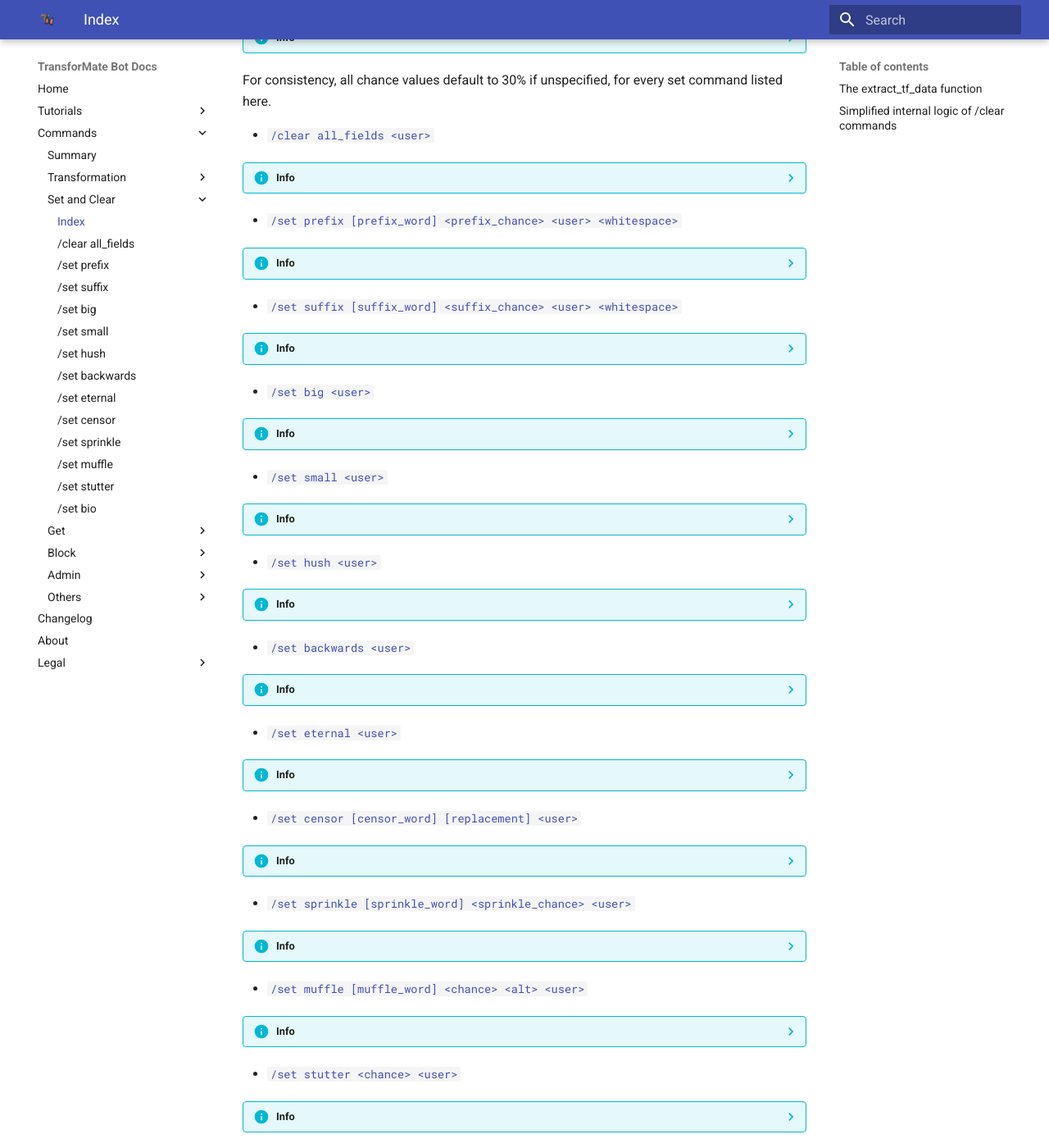
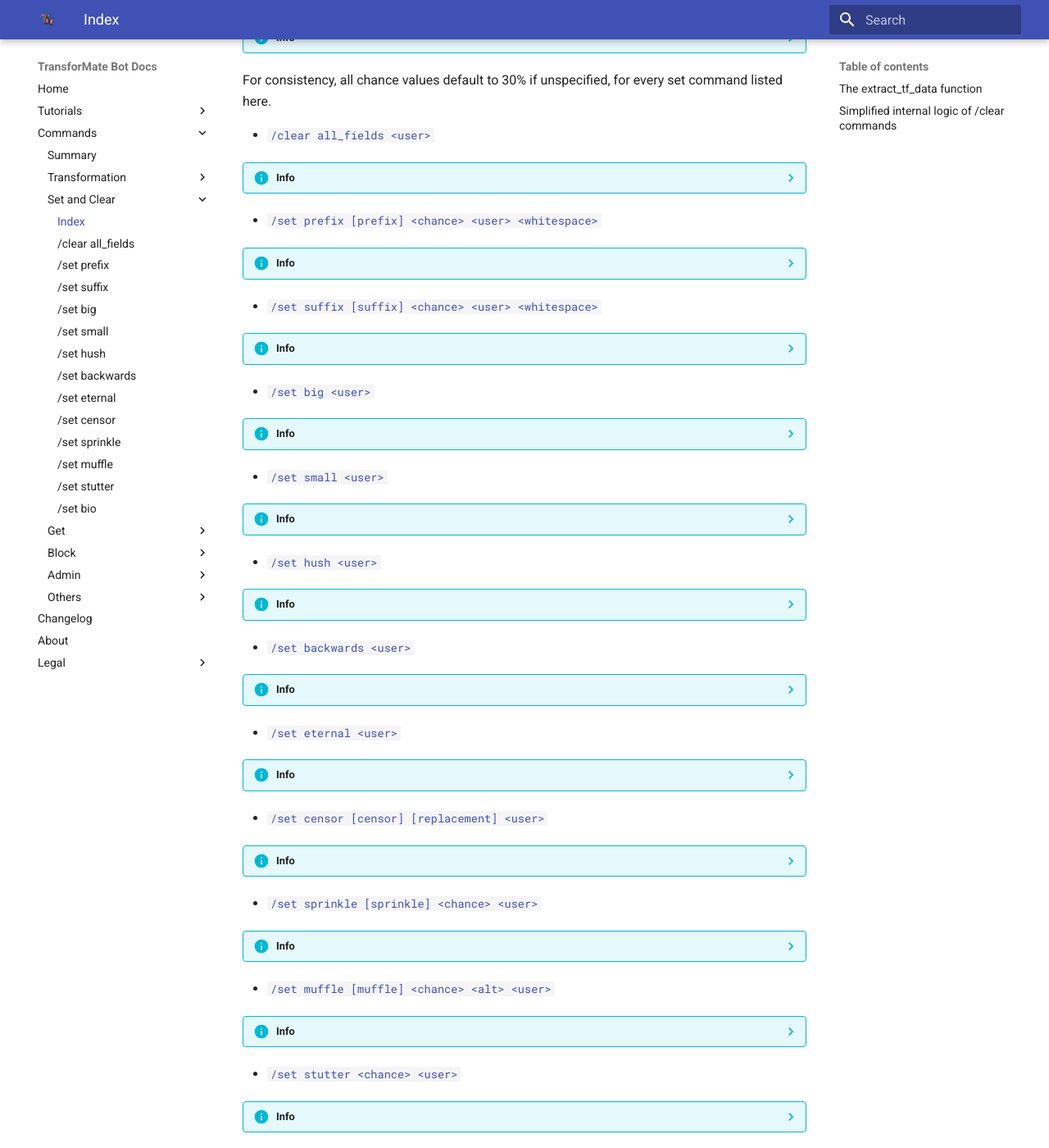
Before and after one commit to dorythecat/TransforMate, an MkDocs documentation site: the page built from docs/commands/set_and_clear/index.md, in a window 1280 px wide and 1400 px high, scrolled down 441 px. Shown: the whole window at 82% size. Built offline with MkDocs 1.6.1 and Material for MkDocs 9.7.7, drawn with Linux system fonts in a browser that asks for light colours; some of the changed text lies outside the part shown.

Commit message:
Fixed #49

```diff
--- a/docs/commands/set_and_clear/index.md
+++ b/docs/commands/set_and_clear/index.md
@@ -33,14 +33,14 @@
         We recommend you save a transformation before clearing all the settings of a
         user. That will reduce the chance of you regretting it later.
 
-- [`/set prefix [prefix_word] <prefix_chance> <user> <whitespace>`](prefix.md)
+- [`/set prefix [prefix] <chance> <user> <whitespace>`](prefix.md)
 ??? info
-    Sets a prefix string[^1] that will go before the message the user has sent,
+    Sets a prefix string that will go before the message the user has sent,
     with a certain random chance of this happening.
 
-- [`/set suffix [suffix_word] <suffix_chance> <user> <whitespace>`](suffix.md)
+- [`/set suffix [suffix] <chance> <user> <whitespace>`](suffix.md)
 ??? info
-    Sets a suffix string[^1] that will go after the message the user has sent,
+    Sets a suffix string that will go after the message the user has sent,
     with a certain random chance of this happening.
 
 - [`/set big <user>`](big.md)
@@ -69,17 +69,17 @@
     modify themselves or be modified by anyone that isn't the user that claimed
     them.
 
-- [`/set censor [censor_word] [replacement] <user>`](censor.md)
+- [`/set censor [censor] [replacement] <user>`](censor.md)
 ??? info
     "Censors" a word, by replacing it with whatever replacement you choose every
     time the user tries to say it.
 
-- [`/set sprinkle [sprinkle_word] <sprinkle_chance> <user>`](sprinkle.md)
+- [`/set sprinkle [sprinkle] <chance> <user>`](sprinkle.md)
 ??? info
     Randomly sprinkles a word in between whatever the user says, without replacing
     any other words.
 
-- [`/set muffle [muffle_word] <chance> <alt> <user>`](muffle.md)
+- [`/set muffle [muffle] <chance> <alt> <user>`](muffle.md)
 ??? info
     "Muffles" a message, effectively replacing random words with whatever you
     choose, or, if the alternative mode is on, it will substitute entire
@@ -95,12 +95,6 @@
     Sets the user's biography, which, at the moment, is mainly used to describe
     saved characters to others in an easy manner, though it can be used to list
     any kind of information, like limits, kinks, information, etc.
-
-[^1]: Even if the variables are named "prefix_word" and "suffix_word", every set
-command field that asks for a string supports longer and multi-word strings.
-See [Issue #49](https://github.com/dorythecat/TransforMate/issues/49).
-This should be fixed in a following update. When it is fixed, this page will be
-updated to reflect said change.
 
 ---
 
```
Also changed, not shown: docs/commands/set_and_clear/censor.md (+3 -3 lines), docs/commands/set_and_clear/muffle.md (+2 -2 lines), docs/commands/set_and_clear/prefix.md (+4 -4 lines), docs/commands/set_and_clear/sprinkle.md (+4 -4 lines), docs/commands/set_and_clear/suffix.md (+4 -4 lines), 3 other files.
